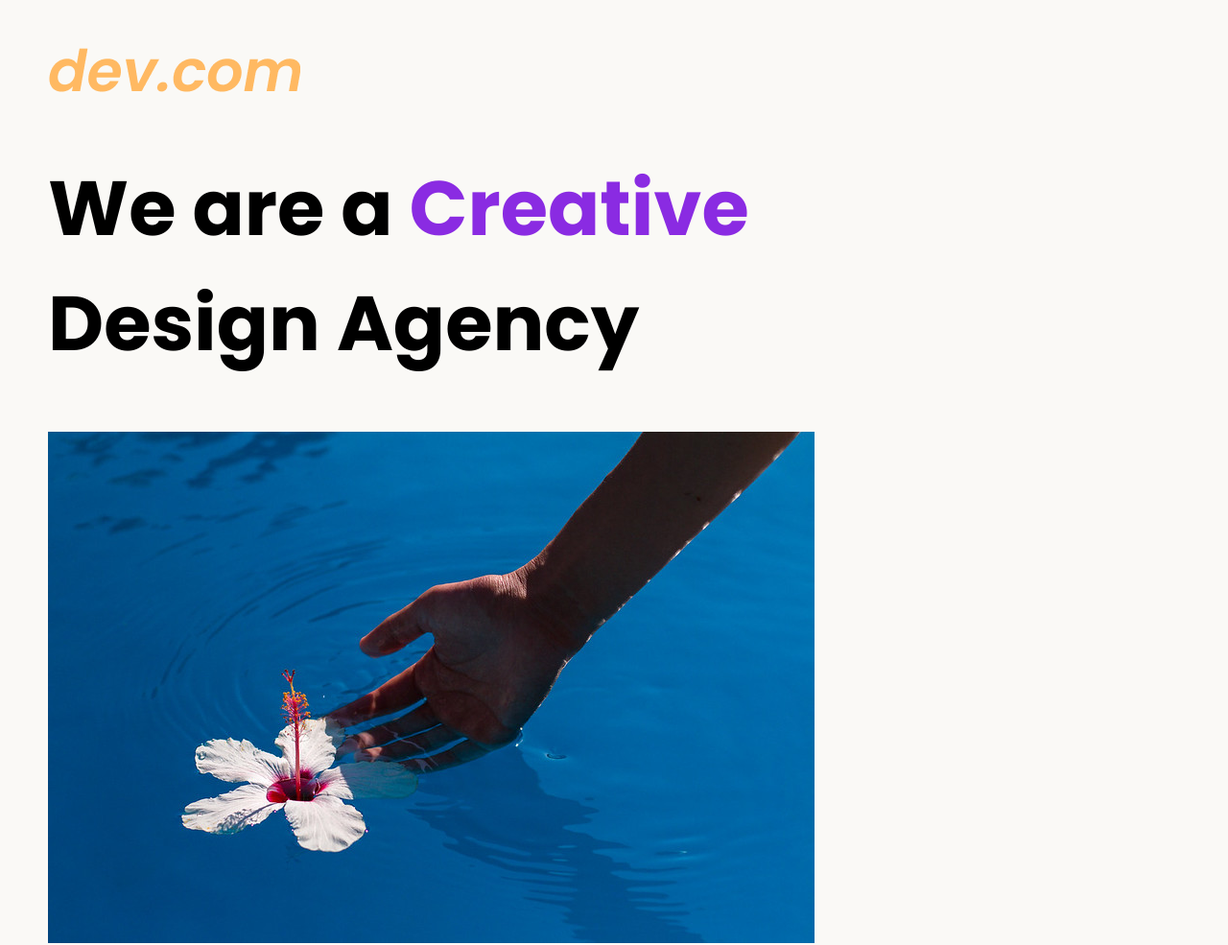
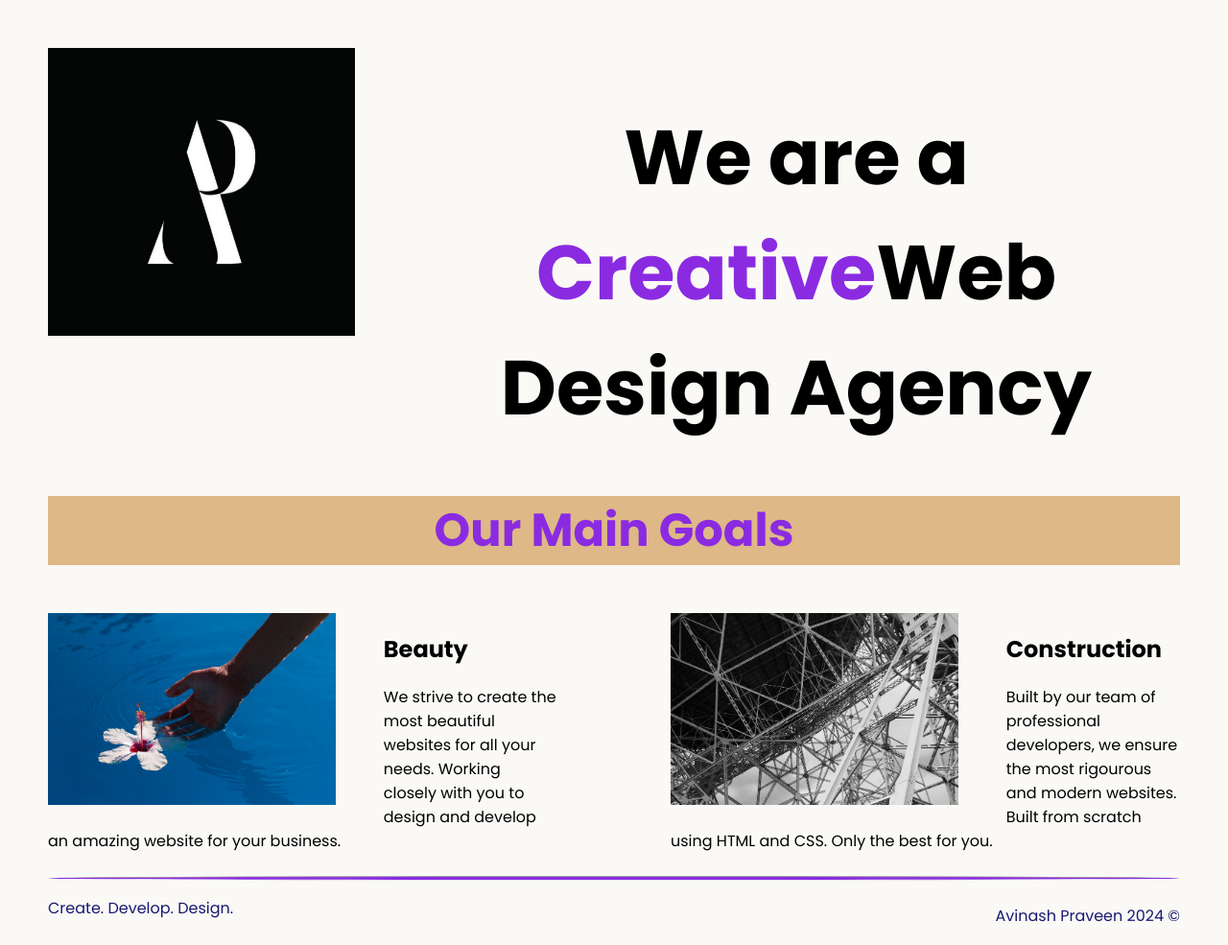
Before and after one commit to Sterling1320/WebDesignAgency, a plain HTML site: page 8.4 Web Design Agency Project/index.html in a window 1280 px wide. Shown: the top 985 px of the page at 96% size. Drawn offline with Linux system fonts and the light colour scheme.

Commit message:
Added my own logo and made other changes to overall look

```diff
--- a/8.4 Web Design Agency Project/index.html
+++ b/8.4 Web Design Agency Project/index.html
@@ -4,7 +4,7 @@
 <head>
   <meta charset="UTF-8">
   <meta name="viewport" content="width=device-width, initial-scale=1.0">
-  <title>Agency</title>
+  <title>My AD Agency</title>
   <link rel="stylesheet" href="./style.css">
   <link rel="preconnect" href="https://fonts.googleapis.com">
   <link rel="preconnect" href="https://fonts.gstatic.com" crossorigin>
@@ -13,8 +13,9 @@
 
 <body>
   <div class="main">
-    <img class="logo" src="./assets/images/logo.png" alt="logo">
-    <h1><span style="display: block;">We are a <span style="color: blueviolet;">Creative</span></span> Design Agency</h1>
+    <img class="logo" src="./assets/images/logo.jpg" alt="logo">
+    <h1><span style="display: inline;"><span style="display: block;">We are a <span style="color: blueviolet;">Creative</span>Web</span> Design Agency</h1>
+    <h1 class="goal" style="text-align: center;">Our Main Goals</h1>
     <div class="left card"><img class="tile-image" src="./assets/images/beautiful.jpg" alt="hand and flower in water">
       <h2 class="card-title">Beauty</h2>
       <p class="card-text">We strive to create the most beautiful websites for all your needs. Working closely with you
@@ -25,12 +26,15 @@
 
     <div class="right card"><img class="tile-image" src="./assets/images/construction.jpg" alt="metal structure">
       <h2 class="card-title">Construction</h2>
-      <p>Built by our team of professional developers, we ensure the most rigourous and modern websites. Built from
+      <p class="card-text">Built by our team of professional developers, we ensure the most rigourous and modern websites. Built from
         scratch using HTML and CSS. Only the best for you.</p>
     </div>
 
   </div>
+
   <footer>
+    <hr>
+    <p class="name">Avinash Praveen 2024 &copy</p>
     <p>Create. Develop. Design.</p>
   </footer>
 </body>
--- a/8.4 Web Design Agency Project/style.css
+++ b/8.4 Web Design Agency Project/style.css
@@ -15,13 +15,49 @@ h1 {
 }
 
 footer {
-  text-align: right;
+  text-align: left;
   color: midnightblue;
 }
 
-.title-image{
+hr{
+  background-color: blueviolet;
+  height: 3px;
+  border-radius: 50%;
+}
+
+.tile-image {
   height: 200px;
+  margin-right: 50px;
   float: left;
-  margin-right: 20px;
+}
+.card{
+  width: 45%;
+}
+.name{
+  float: right;
+}
+.left{
+float: left;
+}
 
+.right{
+float: right;
 }
+
+h1{
+  text-align: center;
+}
+.logo{
+  width:320px;
+  height: 300px;
+  float: left;
+  margin-right: 60px;
+  margin-bottom: 30px;
+}
+
+.goal{
+  font-size: 3em;
+  background-color: burlywood;
+  color: blueviolet;
+  margin-bottom: 50px;
+}
```
Also changed, not shown: 8.4 Web Design Agency Project/assets/images/logo.jpg (added), 8.4 Web Design Agency Project/assets/images/logo.png (deleted).
